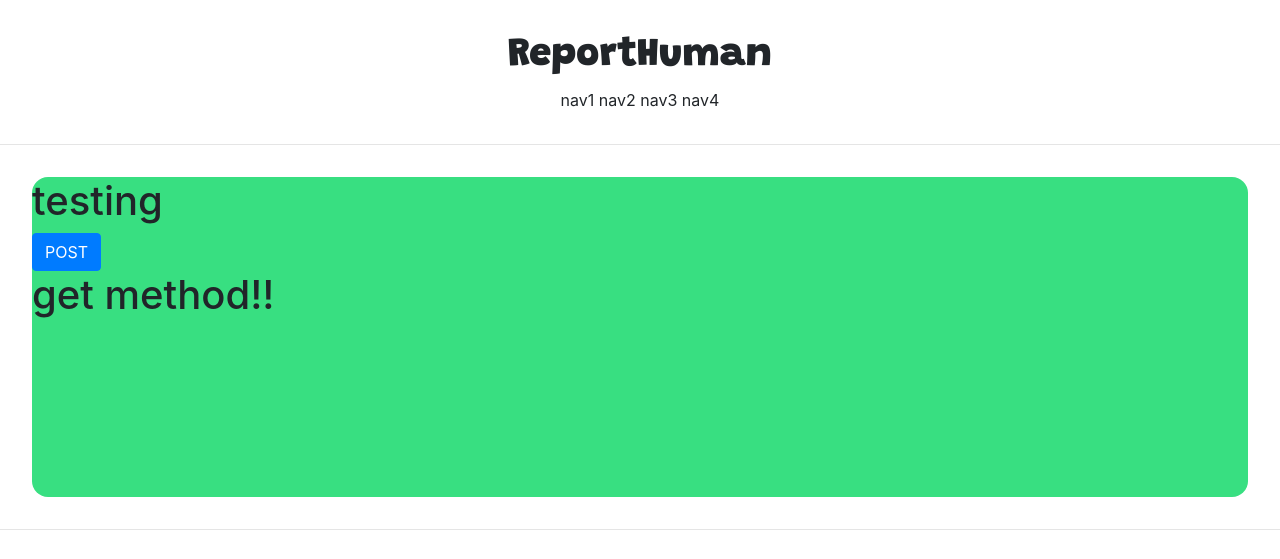
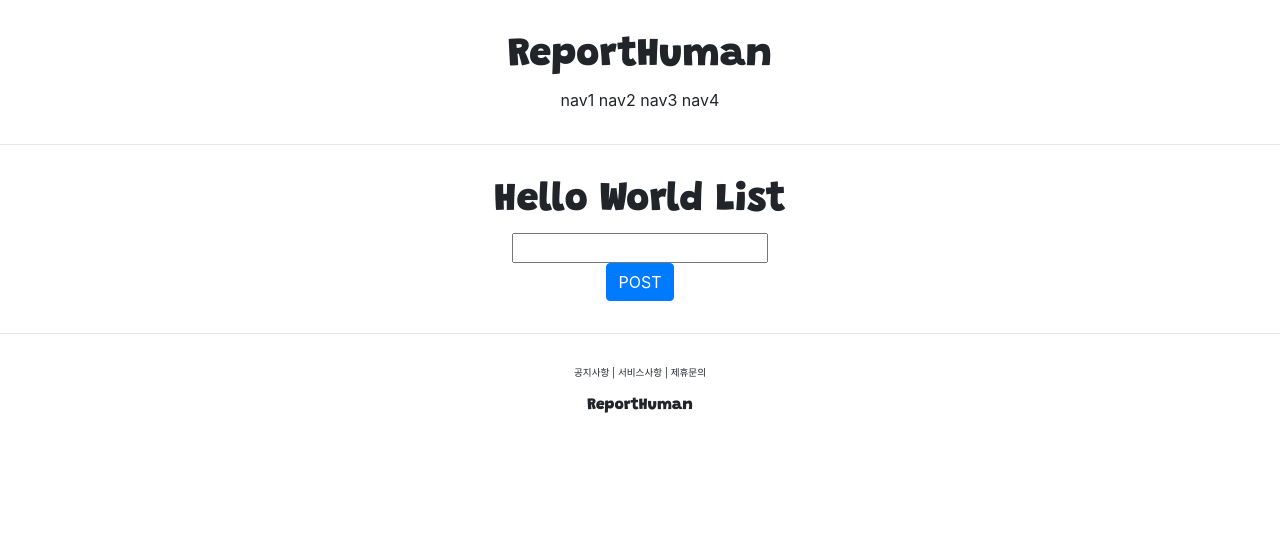
Before and after one commit to minkwan4/reporthuman, a Django app: page /account/hello_world/ in a window 1280 px wide. Shown: the top 559 px of the page. Run offline with Django 3.2, Linux system fonts and the light colour scheme.

Commit message:
django course 17 commit

```diff
--- a/accountapp/templates/accountapp/hello_world.html
+++ b/accountapp/templates/accountapp/hello_world.html
@@ -3,20 +3,28 @@
 {% block content %}
 
 
-<div style="height: 20rem; background-color: #38df81; border-radius: 1rem;
-            margin: 2rem;">
-    <h1>testing</h1>
+<div style=" border-radius: 1rem; margin: 2rem; text-align: center;">
+    <h1 style="font-family: 'Grandstander', cursive;">
+        Hello World List</h1>
 
     <form action="/account/hello_world/" method="post">
         {% csrf_token %}
-        <input type="submit" class="btn btn-primary" value="POST">
+        <div>
+            <input type="text" name="hello_world_input">
+        </div>
+
+        <div>
+            <input type="submit" class="btn btn-primary" value="POST">
+        </div>
+
     </form>
 
+        {% if hello_world_output %}
     <h1>
-        {{ text }}
+        {{ hello_world_output.text }}
 
     </h1>
-
+        {% endif %}
 </div>
 
 
--- a/accountapp/views.py
+++ b/accountapp/views.py
@@ -2,12 +2,21 @@
 from django.shortcuts import render
 
 # Create your views here.
+from accountapp.models import HelloWorld
+
 
 def hello_world(request):
 
     if request.method == "POST":
+
+        temp = request.POST.get('hello_world_input')
+
+        new_hello_world = HelloWorld()
+        new_hello_world.text = temp
+        new_hello_world.save()
+
         return render(request, 'accountapp/hello_world.html',
-                    context={'text': 'post method!!'})
+                    context={'hello_world_output': new_hello_world})
     else:
         return render(request, 'accountapp/hello_world.html',
                     context={'text': 'get method!!'})
```
